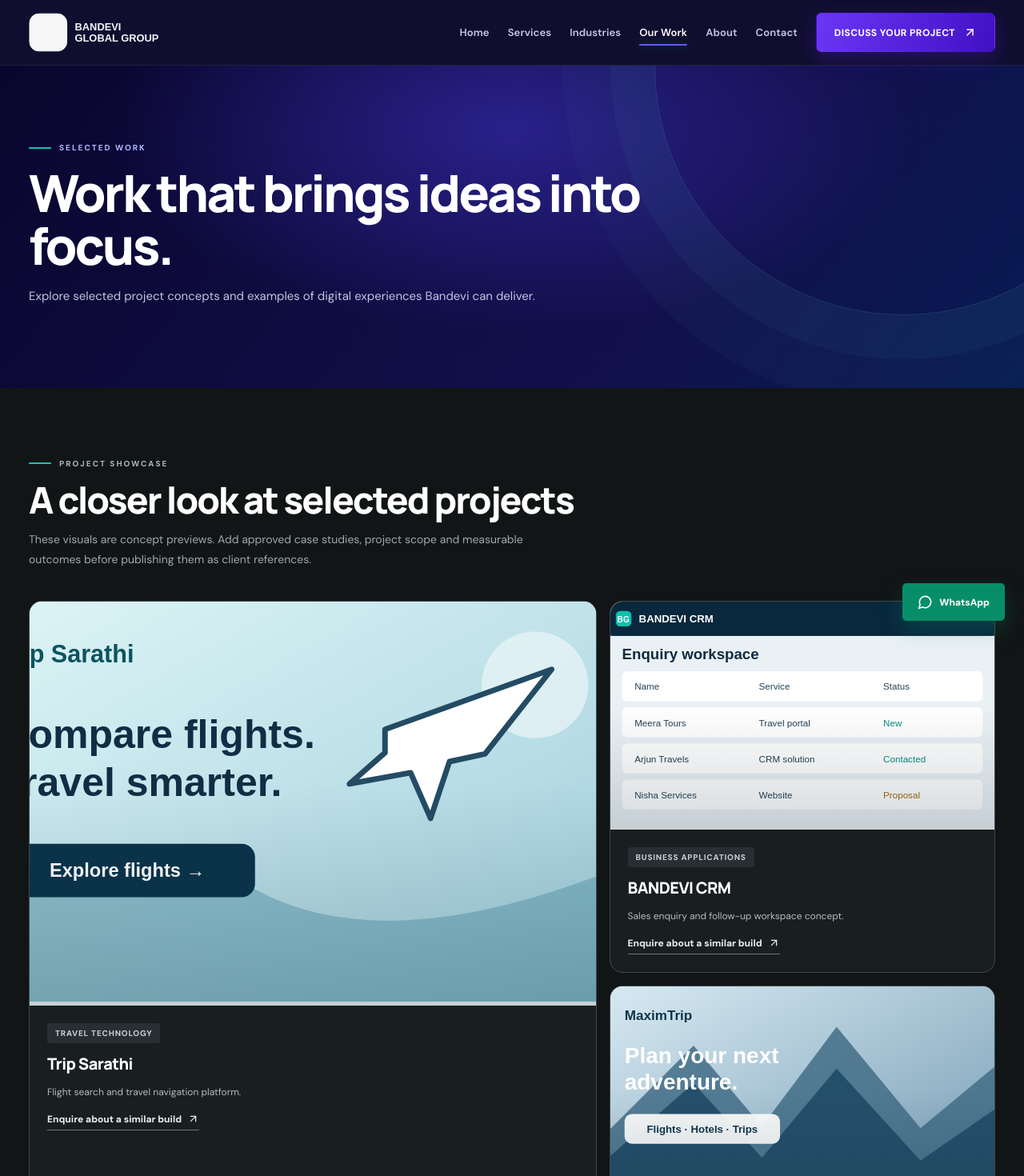
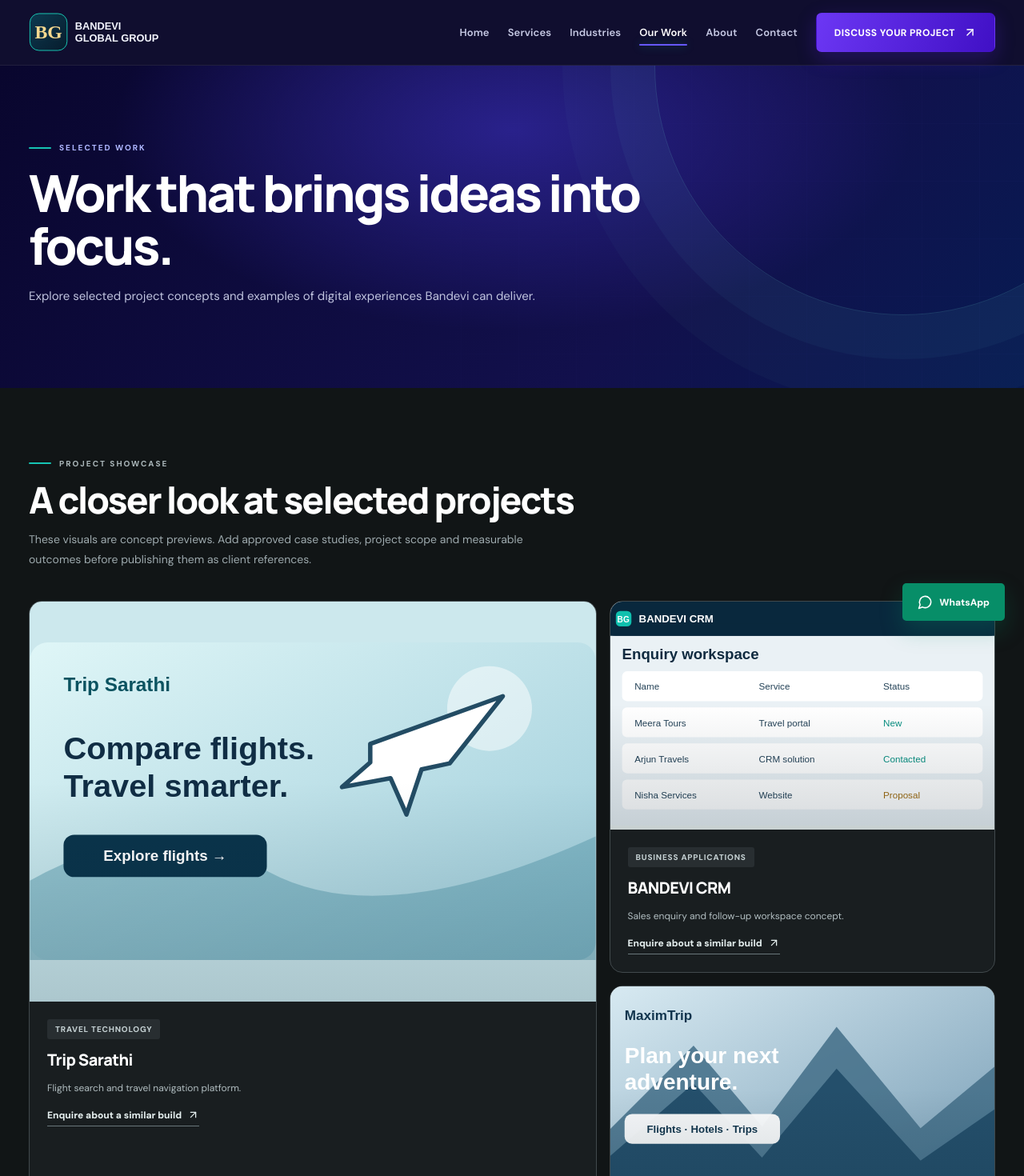
Before and after one commit to FarazAkhter660/Bandevi-Global-Group, a React (Vite) app in the folder bandevi-global-group/: page /our-work in a window 1280 px wide. Shown: the top 1470 px of the page at 80% size. Built offline with nearby package versions, Linux system fonts and the light colour scheme.

Commit message:
Fix logo visibility and contain portfolio artwork within card boundaries

```diff
--- a/bandevi-global-group/src/styles/reference-direction.css
+++ b/bandevi-global-group/src/styles/reference-direction.css
@@ -2,7 +2,7 @@
 :root{--ref-purple:#08052e;--ref-blue:#315cff;--ref-cyan:#17b7ee;--ref-ink:#111827;--ref-muted:#647084}
 body{background:#f3f5fa;color:var(--ref-ink)}
 .site-header{height:82px;background:rgba(7,5,39,.96);border-bottom:1px solid #ffffff12;box-shadow:none}
-.site-header .brand img{filter:brightness(0) invert(1);opacity:.96}
+.site-header .brand img{filter:none;opacity:1}\n.site-footer .brand img{filter:none;opacity:1}
 .main-nav>a:not(.button){color:#c6c9e4;font-size:13px;font-weight:600}
 .main-nav>a.active,.main-nav>a:not(.button):hover{color:#fff}
 .main-nav>a.active:after,.main-nav>a:not(.button):hover:after{background:#6657ff}
@@ -92,3 +92,12 @@ body{background:#f3f5fa;color:var(--ref-ink)}
 @media(max-width:900px){.hero--nexus,.hero-grid--centered{min-height:690px}.hero--nexus .hero-art{margin-bottom:-100px}.portfolio--editorial .project-grid,.work-editorial .case-grid{grid-template-columns:1fr 1fr}.portfolio--editorial .project-card:first-child,.work-editorial .case-card:first-child{grid-row:auto;grid-column:1/-1}.portfolio--editorial .project-card:first-child .project-image,.work-editorial .case-card:first-child .case-image img{height:300px;min-height:0}.stats-inner{grid-template-columns:repeat(3,1fr)}}
 @media(max-width:650px){.site-header{background:#080626}.mobile-toggle{background:#ffffff12;color:#fff;border-color:#ffffff26}.main-nav{background:#09072f;border:1px solid #ffffff1c}.hero--nexus,.hero-grid--centered{min-height:620px}.hero-grid--centered{padding-top:55px}.hero--nexus h1{font-size:clamp(40px,10vw,56px);letter-spacing:-2.4px}.hero--nexus .hero-art{width:calc(100% + 24px);margin:32px -12px -55px}.hero--nexus .hero-art img{border-radius:16px 16px 0 0}.services-panel{padding:38px 18px 22px;border-radius:20px}.services-panel .service-grid,.services-detail-showcase .offering-grid{grid-template-columns:1fr}.services-panel .service-card{min-height:190px;padding:22px}.portfolio--editorial,.work-editorial{padding:65px 0}.portfolio--editorial .project-grid,.work-editorial .case-grid{grid-template-columns:1fr}.portfolio--editorial .project-card:first-child,.work-editorial .case-card:first-child{grid-column:auto}.portfolio--editorial .project-card:first-child .project-image,.work-editorial .case-card:first-child .case-image img{height:240px}.portfolio--editorial .project-image{height:230px}.stats-inner{grid-template-columns:repeat(2,1fr)}}
 @media(prefers-reduced-motion:reduce){.hero--nexus .hero-art img{animation:none}}
+
+
+/* Final polish: preserve the complete brand mark and keep portfolio artwork inside its frame. */
+.site-header .brand img,.site-footer .brand img{filter:none!important;object-fit:contain}
+.portfolio--editorial .project-card:first-child .project-image{width:100%;height:100%;min-height:490px;overflow:hidden;background:#cce8ed;display:flex;align-items:center;justify-content:center}
+.portfolio--editorial .project-card:first-child .project-image img{width:100%;height:100%;max-width:100%;object-fit:contain;object-position:center;display:block}
+.work-editorial .case-card:first-child .case-image{width:100%;min-height:500px;overflow:hidden;background:#cce8ed;display:flex;align-items:center;justify-content:center}
+.work-editorial .case-card:first-child .case-image img{width:100%;height:100%;max-width:100%;min-height:500px;object-fit:contain;object-position:center;display:block}
+@media(max-width:900px){.portfolio--editorial .project-card:first-child .project-image,.work-editorial .case-card:first-child .case-image{height:300px;min-height:300px}.portfolio--editorial .project-card:first-child .project-image img,.work-editorial .case-card:first-child .case-image img{height:100%;min-height:0}}
```
